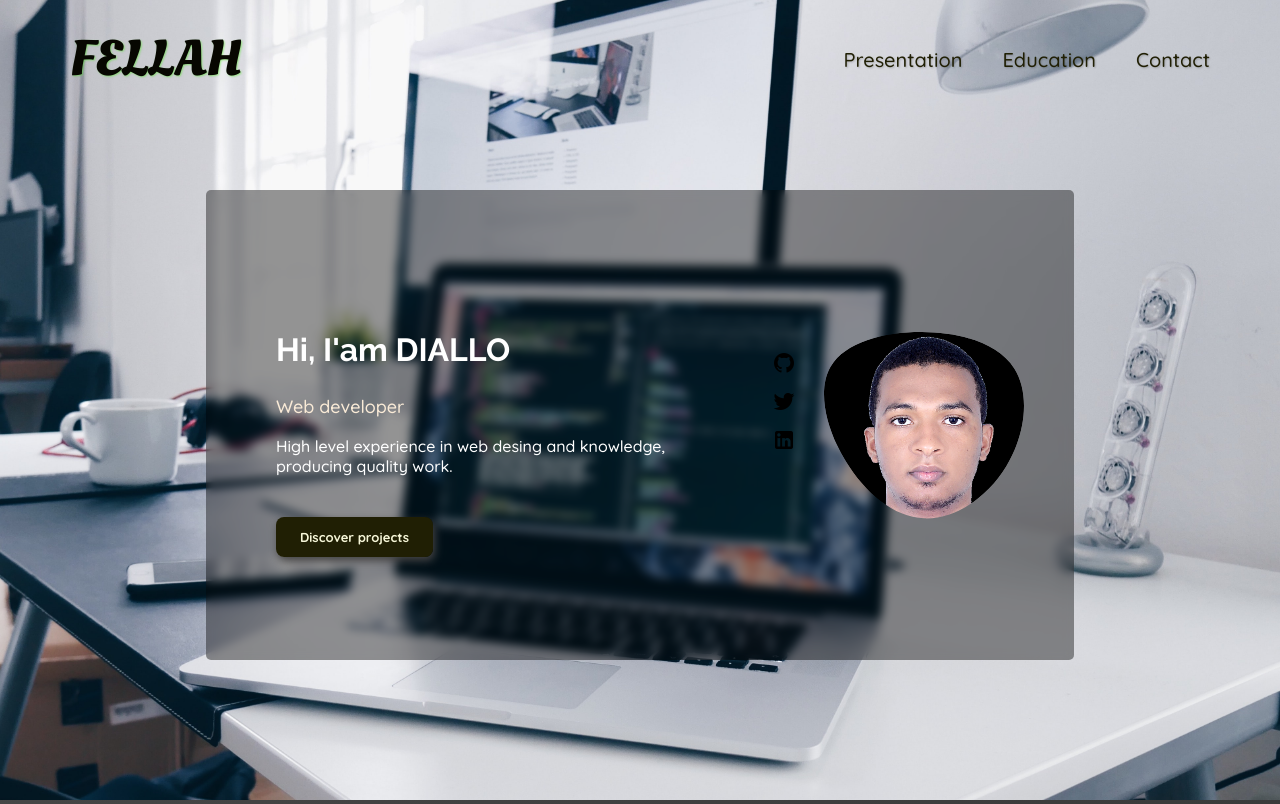
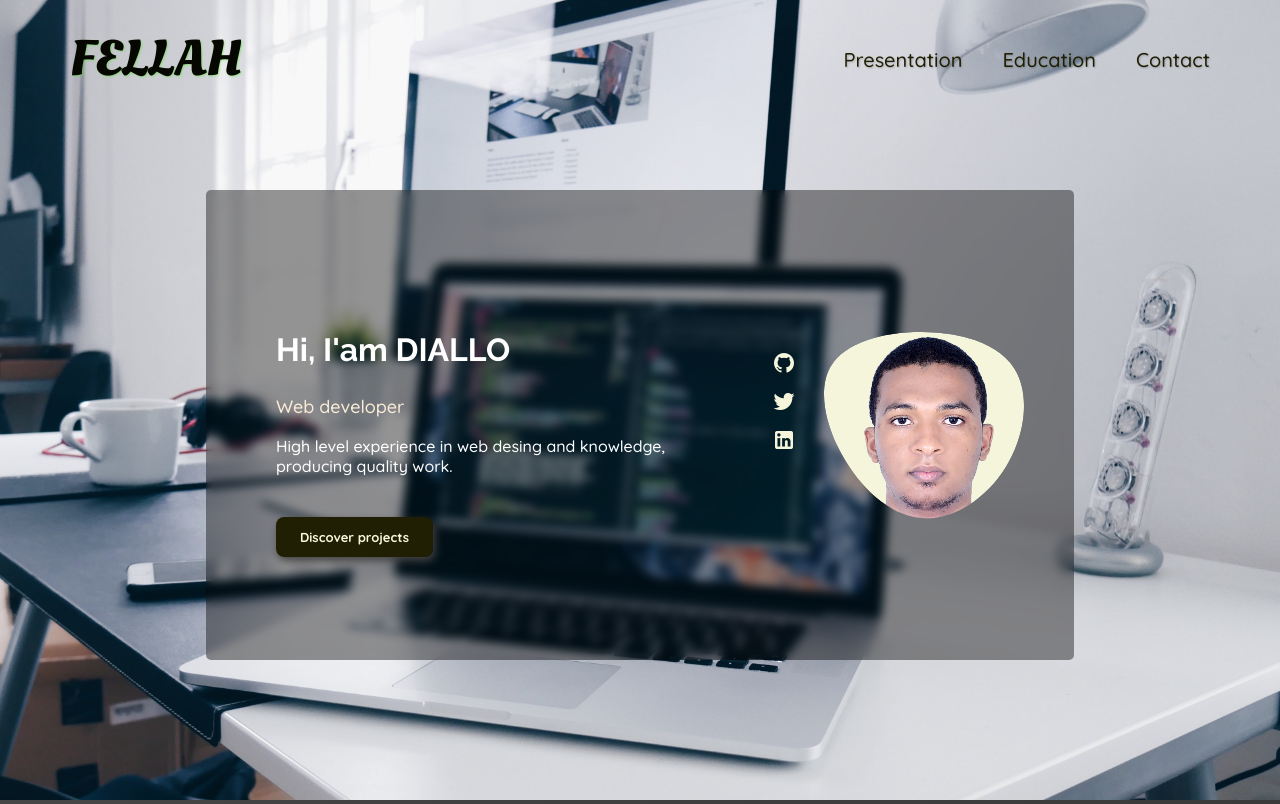
Before and after one commit to FellahAbdel/web-portfolio, a PHP site: page / in a window 1280 px wide. Shown: the top 804 px of the page. Run offline with PHP 8.4, Linux system fonts and the light colour scheme; some libraries are stand-ins or nearby versions.

Commit message:
Change the colors in tablet & pc formats

```diff
--- a/assets/css/styles.css
+++ b/assets/css/styles.css
@@ -208,6 +208,14 @@ footer:last-child a:hover {
     padding: 10px 50px;
     margin-top: 70px;
   }
+
+  #home svg {
+    fill: beige;
+  }
+
+  #home div:first-child a {
+    color: beige;
+  }
   /* section:first-child {
     Pour pc & tab
     height: 700px;
```
